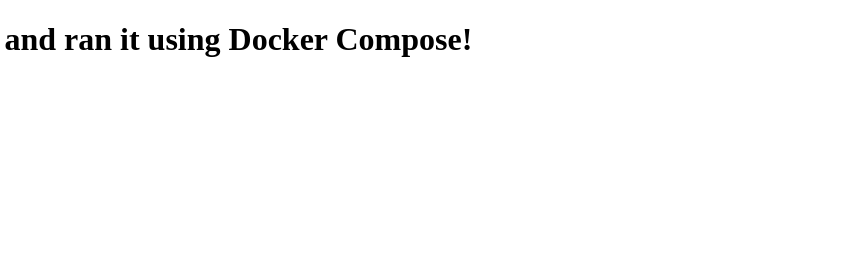
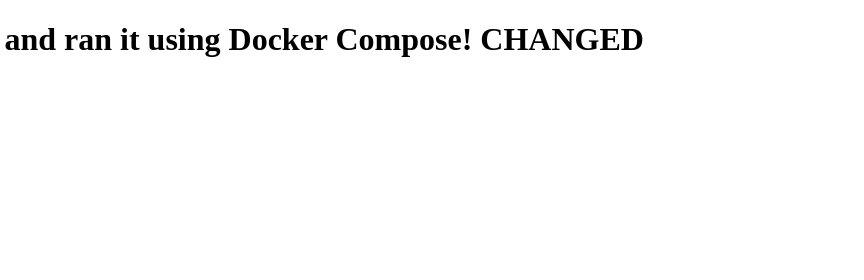
Before and after one commit to samir-hub/aa19-docker-first-composition, a plain HTML site: page index.html in a window 1280 px wide. Shown: the top 280 px of the page, 416-1280 px from the left. Drawn offline with Linux system fonts and the light colour scheme.

Commit message:
completed

```diff
--- a/index.html
+++ b/index.html
@@ -9,7 +9,7 @@
 </head>
 
 <body>
-    <h1>You just built a custom image and ran it using Docker Compose!</h1>
+    <h1>You just built a custom image and ran it using Docker Compose! CHANGED</h1>
     <img src="https://assets.aaonline.io/Docker/dog.jpg">
 </body>
 
```
Also changed, not shown: 1 other file.
